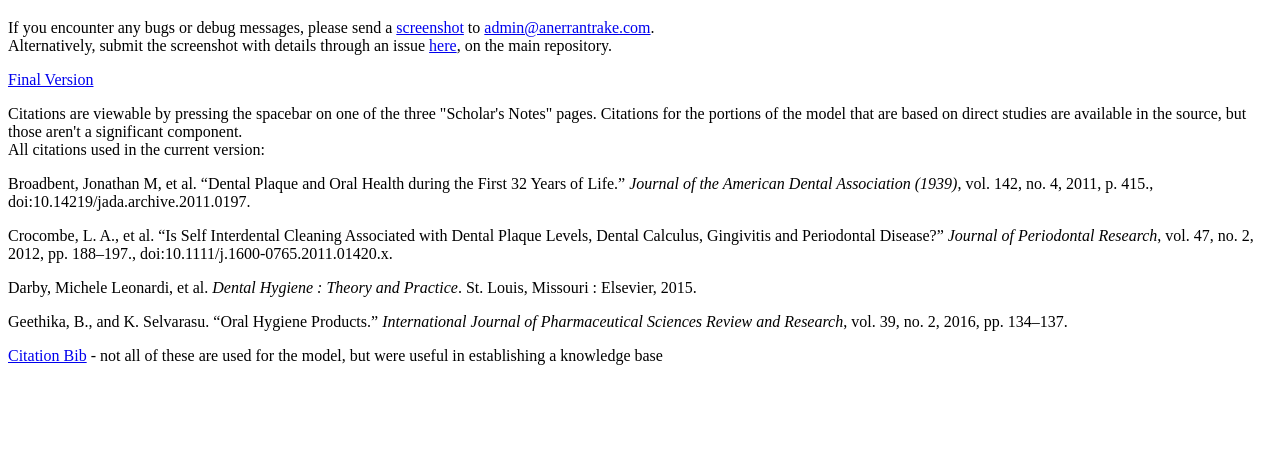
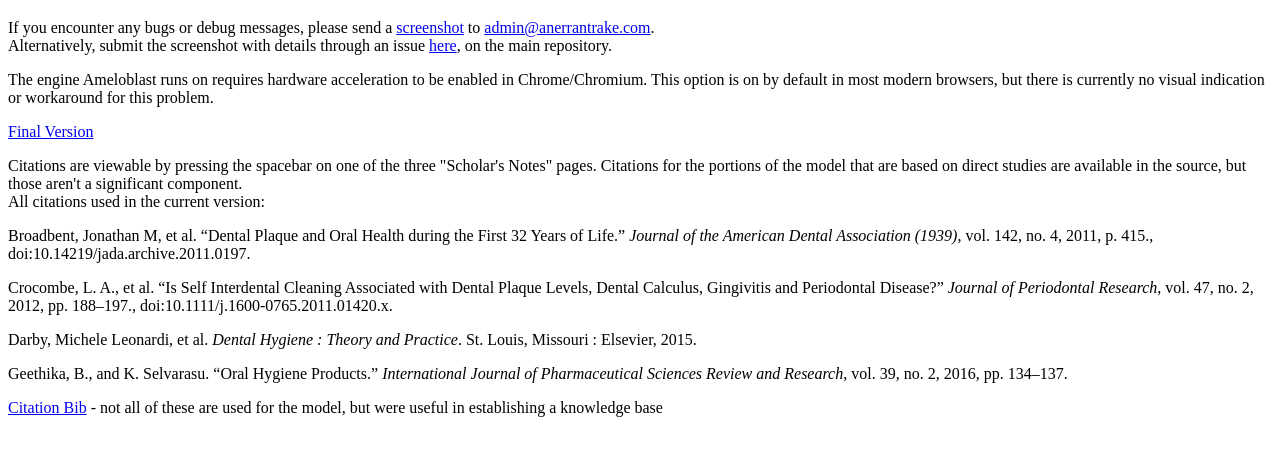
Before and after one commit to AnErrantRake/ameloblast, a plain HTML site: page index.html in a window 1280 px wide. Shown: the part 61-516 px from the top of the page. Drawn offline with Linux system fonts and the light colour scheme.

Commit message:
Update index.html
Notes hardware acceleration requirement

```diff
--- a/index.html
+++ b/index.html
@@ -21,6 +21,9 @@
           Alternatively, submit the screenshot with details through an issue <a href="https://github.com/AnErrantRake/ameloblast/issues/new" target="_blank">here</a>, on the main repository.
         </p>
         <p>
+            The engine Ameloblast runs on requires hardware acceleration to be enabled in Chrome/Chromium. This option is on by default in most modern browsers, but there is currently no visual indication or workaround for this problem.
+        </p>
+        <p>
           <a href="prod/main.html">Final Version</a>
         </p>
         <p>
```
